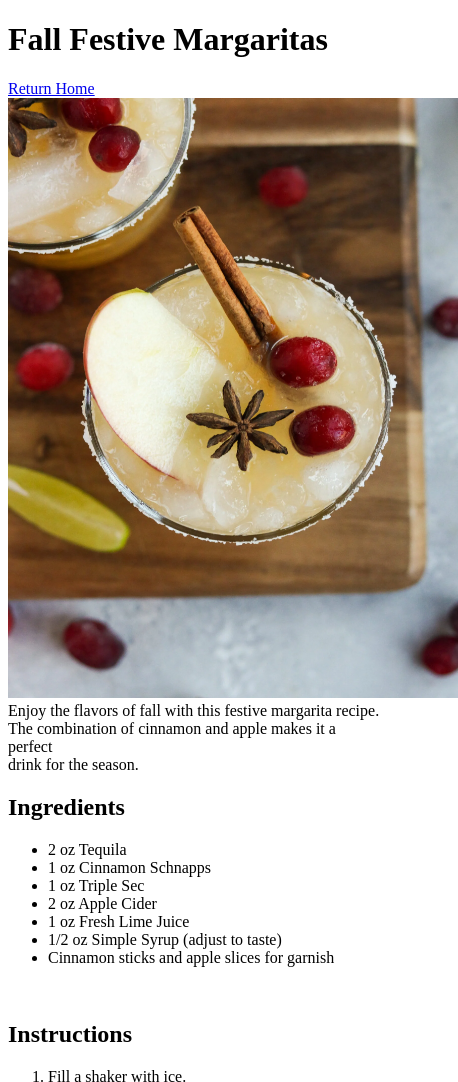
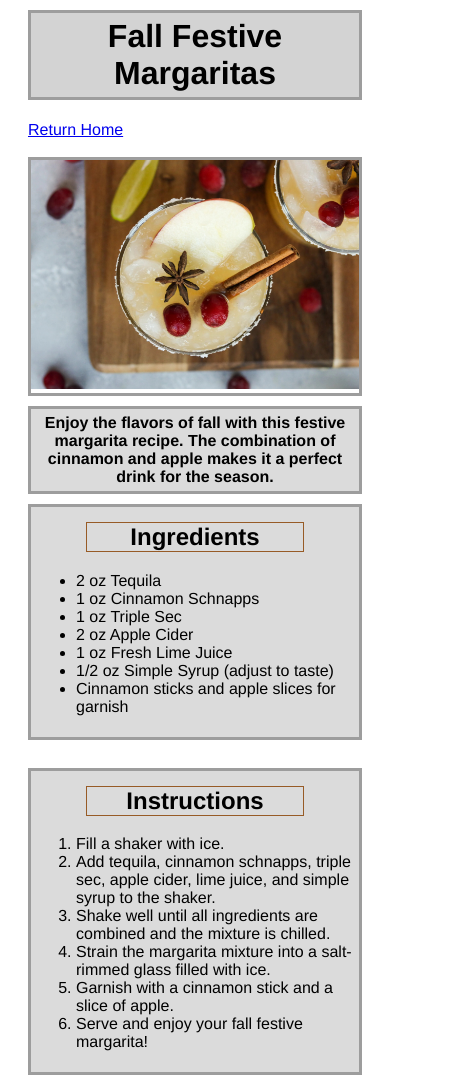
Before and after one commit to itsmeemilio/odin-recipes, a plain HTML site: page recipes/fall-festive-margaritas.html in a window 390 px wide. Shown: the top 1082 px of the page, 458 px wide, since content can reach past the window. Drawn offline with Linux system fonts and the light colour scheme.

Commit message:
feat: introduce CSS styles to all HTML documents
Add singular CSS reference link to index, fall-festive-margaritas,
simple-quesadillas, and thanksgiving-churros html file headers to
unify all common attributes under one CSS document.

Adjust image files to be in landscape orientation and in JPEG format for
consistent content presentation and browser compatibility.

Introduce standardized div classes into html files for consistent
presentation for all similar elements. Add bold font for emphasis,
content containers for appearance, and background color adjustment for
enhanced readability. Incorporate rudimentary responsive design
CSS declarations for consistent appearance across varying screen sizes.

```diff
--- a/recipes/fall-festive-margaritas.html
+++ b/recipes/fall-festive-margaritas.html
@@ -4,24 +4,28 @@
     <meta charset="UTF-8">
     <meta name="viewport" content="width=device-width, initial-scale=1.0">
     <title>Fall Festive Margaritas</title>
+    <link rel="stylesheet" href="../styles.css">
 </head>
 <body>
     <h1>Fall Festive Margaritas</h1>
+    <div class="return">
         <a href="../index.html">Return Home</a>
+    </div>
     <br>
+    <div class="recipe-img">
         <img
-        src="../images/fall_margarita.webp"
+        src="../images/fall_margarita.jpeg"
         alt="Festive fall margaritas with cinnamon and apple slices."
-        height="600"
-        width="450"
         >
-    <br>
+    </div>
+    <div class="description">
         Enjoy the flavors of fall with this festive margarita recipe.
-    <br>
         The combination of cinnamon and apple makes it a perfect
-    <br>
         drink for the season.
         <br>
+    </div>
+
+    <div class="ingredients">
         <h2>Ingredients</h2>
         <ul>
             <li>2 oz Tequila</li>
@@ -32,7 +36,10 @@
             <li>1/2 oz Simple Syrup (adjust to taste)</li>
             <li>Cinnamon sticks and apple slices for garnish</li>
         </ul>
+    </div>
+
     <br>
+    <div class="instructions">
         <h2>Instructions</h2>
         <ol>
             <li>Fill a shaker with ice.</li>
@@ -42,5 +49,7 @@
             <li>Garnish with a cinnamon stick and a slice of apple.</li>
             <li>Serve and enjoy your fall festive margarita!</li>
         </ol>
+    </div>
+
 </body>
 </html>
--- /dev/null
+++ b/styles.css
@@ -0,0 +1,85 @@
+/* styles.css */
+* {
+    font-family: Helvetica, Arial, sans-serif;
+}
+
+.return {
+    margin-top: 10px;
+    margin-left: 20px;
+    margin-right: 20px;
+}
+
+h1 {
+    text-align: center;
+    background-color: lightgray;
+    padding: 5px;
+    border: 3px solid rgb(157, 157, 157);
+    margin-top: 10px;
+    margin-left: 20px;
+    margin-right: 20px;
+}
+.recipes {
+    color: rgb(188, 103, 0);
+    font-size: large;
+    font-weight: bold;
+}
+
+/* Recipe Page Styles
+    height: auto;
+    width: auto; */
+
+.recipe-img {
+    width: auto;
+    height: auto;
+    border: 3px solid rgb(157, 157, 157);
+    margin-top: 0px;
+    margin-left: 20px;
+    margin-right: 20px;}
+
+.recipe-img img {
+    width: 100%;
+    height: 100%;
+}
+
+.description {
+    font-weight: bold;
+    text-align: center;
+    width: auto;
+    height: auto;
+    padding: 5px;
+    border: 3px solid rgb(157, 157, 157);
+    margin-top: 10px;
+    margin-left: 20px;
+    margin-right: 20px;
+    background-color: rgba(211, 211, 211, 0.812);
+}
+
+h2 {
+    border: 1px solid rgb(151, 91, 38);
+    margin-top: 10px;
+    margin-left: 50px;
+    margin-right: 50px;
+    text-align: center;
+}
+
+.ingredients {
+    width: auto;
+    height: auto;
+    padding: 5px;
+    border: 3px solid rgb(157, 157, 157);
+    margin-top: 10px;
+    margin-left: 20px;
+    margin-right: 20px;
+    background-color: rgba(211, 211, 211, 0.812);
+}
+
+.instructions {
+    width: auto;
+    height: auto;
+    padding: 5px;
+    border: 3px solid rgb(157, 157, 157);
+    margin-top: 10px;
+    margin-left: 20px;
+    margin-right: 20px;
+    background-color: rgba(211, 211, 211, 0.812);
+}
```
Also changed, not shown: index.html (+6 -0 lines), recipes/simple-quesadillas.html (+14 -5 lines), recipes/thanksgiving-churros.html (+15 -5 lines), images/fall_margarita.jpeg (added), images/quesadilla.jpeg, 1 other file. Lines whose indentation alone changed are shown as unchanged.
